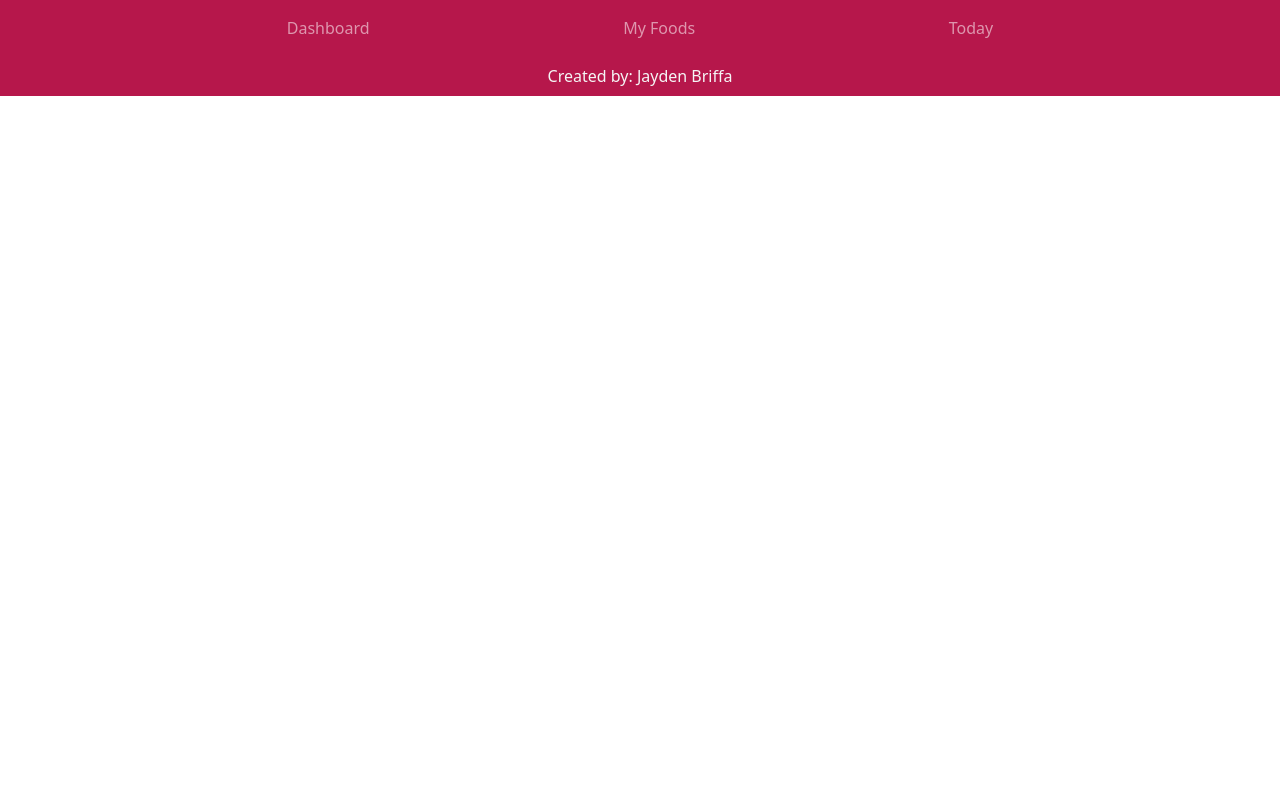
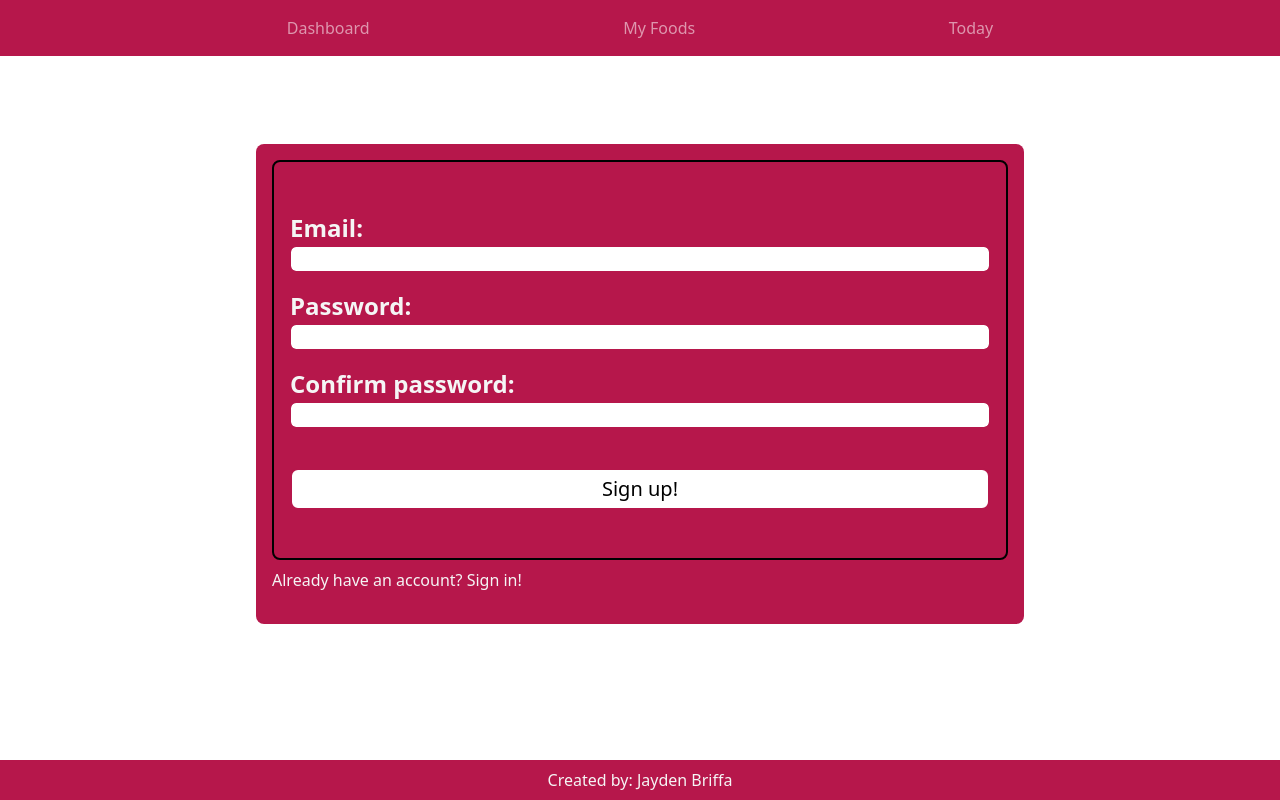
Before and after one commit to Jayden-Briffa/thecaloriecounter, a React (Create React App) app in the folder kcal-app/: page /signup in a window 1280 px wide. Built offline with nearby package versions, Linux system fonts and the light colour scheme.

Commit message:
Create forms

```diff
--- a/kcal-app/src/App.css
+++ b/kcal-app/src/App.css
@@ -66,12 +66,24 @@
   border: 4px solid var(--PINK);
 }
 
+.border-black{
+  border: 4px solid black;
+}
+
 .data-table{
   overflow: hidden;
 }
 
 .cell-border-pink .cell-content{
   border: 1px solid var(--PINK);
+}
+
+.hover-underline:hover {
+  text-decoration: underline;
+}
+
+.hover-cursor-pointer:hover {
+  cursor: pointer;
 }
 
 /* Inputs */
--- a/kcal-app/src/App.js
+++ b/kcal-app/src/App.js
@@ -10,6 +10,7 @@
 import TodaysFoodsPage from "./containers/TodaysFoodsPage";
 import Footer from './containers/Footer';
 import { ConfirmActionProvider } from './context/ConfirmActionContext';
+import AuthPage from './containers/AuthPage';
 
 function App() {
 
@@ -21,6 +22,7 @@
             <Header />
 
             <Routes>
+                <Route path="/signup" element={<AuthPage />} />
                 <Route exact path="/dashboard" element={<DashboardPage />} />
                 <Route path="/myfoods" element={<MyFoodsPage />} />
                 <Route path="/today" element={<TodaysFoodsPage />} />
--- a/kcal-app/src/components/BtnBasic.js
+++ b/kcal-app/src/components/BtnBasic.js
@@ -1,8 +1,14 @@
-import React from 'react';
+import React, { Children } from 'react';
 
 function BtnBasic(props) {
+
+  const extras = {type: "button", ...props}
+  delete extras.className;
+  delete extras.btnText;
+
   return (
-      <button onClick={props.handleClick ?? null} type="button" className={`button border-pink ${props.className}`}>{props.btnText}</button>
+      <button className={`button border-pink ${props.className}`}
+      {...extras}>{props.btnText ?? props.children}</button>
   );
 }
 
--- /dev/null
+++ b/kcal-app/src/components/LoginForm.js
@@ -0,0 +1,28 @@
+import React from 'react';
+import AppInput from '../containers/AppInput';
+import BtnBasic from './BtnBasic';
+
+function LoginForm(props) {
+  return (
+      <form className='d-flex flex-column gap-3 w-100 p-3 py-5 rounded-3 border-2 border-black' onSubmit={props.handleSubmit} method="post">
+
+        <div className='d-flex flex-column'>
+          <label htmlFor="loginEmail" className='text-start fw-bold fs-4'>Email:</label>
+          <AppInput type="email" name="email" id="loginEmail" className="rounded-2 ps-1 fw-bold" />
+        </div>
+
+        <div className='d-flex flex-column'>
+          <label htmlFor="loginPassword" className='text-start fw-bold fs-4'>Password:</label>
+          <AppInput type="password" name="password" id="loginPassword" className="rounded-2 ps-1 fw-bold" />
+        </div>
+
+        <div className="pt-4">
+          <BtnBasic type="submit" className="rounded-3 fs-5 py-1 w-100">Login!</BtnBasic>
+        </div>
+
+      </form>
+
+  );
+}
+
+export default LoginForm;
--- /dev/null
+++ b/kcal-app/src/components/SignupForm.js
@@ -0,0 +1,32 @@
+import React from 'react';
+import AppInput from '../containers/AppInput';
+import BtnBasic from './BtnBasic';
+
+function SignupForm(props) {
+  return (
+      <form className='d-flex flex-column gap-3 w-100 p-3 py-5 rounded-3 border-2 border-black' onSubmit={props.handleSubmit} method="post">
+
+        <div className='d-flex flex-column'>
+          <label htmlFor="signupEmail" className='text-start fw-bold fs-4'>Email:</label>
+          <AppInput type="email" name="email" id="signupEmail" className="rounded-2 ps-1 fw-bold" />
+        </div>
+
+        <div className='d-flex flex-column'>
+          <label htmlFor="signupPassword" className='text-start fw-bold fs-4'>Password:</label>
+          <AppInput type="password" name="password" id="signupPassword" className="rounded-2 ps-1 fw-bold" />
+        </div>
+
+        <div className='d-flex flex-column'>
+          <label htmlFor="signupConfirmPassword" className='text-start fw-bold fs-4'>Confirm password:</label>
+          <AppInput type="password" name="password" id="signupConfirmPassword" className="rounded-2 ps-1 fw-bold" />
+        </div>
+
+        <div className="pt-4">
+          <BtnBasic type="submit" className="rounded-3 fs-5 py-1 w-100">Sign up!</BtnBasic>
+        </div>
+
+      </form>
+  );
+}
+
+export default SignupForm;
--- a/kcal-app/src/containers/AppInput.js
+++ b/kcal-app/src/containers/AppInput.js
@@ -59,7 +59,7 @@
         onBlur={handleFocusOut}
         type={type}
         onChange={onChange}
-        className={`form-control border-pink text-center p-0 mb-0 rounded-0 ${className}`}
+        className={`form-control border-pink p-0 mb-0 rounded-0 ${className}`}
         {...optionals}
       />
 
--- /dev/null
+++ b/kcal-app/src/containers/AuthPage.js
@@ -0,0 +1,54 @@
+import React, { useEffect, useState } from 'react';
+import { ProcessesProvider } from '../context/LoadingProcessesContext';
+import LoginForm from '../components/LoginForm';
+import SignupForm from '../components/SignupForm';
+
+function AuthPage() {
+  const [currForm, setCurrForm] = useState("signup");
+  const [switchFormText, setSwitchFormText] = useState("");
+  const [formElem, setFormElem] = useState(null);
+
+  useEffect(() => {
+    if (currForm === "login"){
+      setFormElem(<LoginForm handleSubmit={handleSubmitLogin} />)
+      setSwitchFormText("Don't have an account? Create one now!");
+    } else if (currForm === "signup") {
+      setFormElem(<SignupForm handleSubmit={handleSubmitSignup} />)
+      setSwitchFormText("Already have an account? Sign in!");
+    }
+
+  }, [currForm])
+
+  function toggleForm(){
+    if (currForm === "login"){
+      setCurrForm("signup")
+    } else if (currForm === "signup"){
+      setCurrForm("login")
+    }
+  }
+
+  function handleSubmitLogin(event){
+    event.preventDefault();
+    console.log("Logging in...")
+  }
+
+  function handleSubmitSignup(event){
+    event.preventDefault();
+    console.log("Signing up...")
+  }
+
+  return (
+    <ProcessesProvider>
+      <section className='page'>
+
+        <div className='bg-pink my-5 p-3 rounded-3 d-flex flex-column align-items-start'>
+          {formElem}
+          <p className="hover-underline hover-cursor-pointer text-start pt-2" onClick={toggleForm}>{switchFormText}</p>
+        </div>
+
+      </section>
+    </ProcessesProvider>
+  );
+}
+
+export default AuthPage;
```
